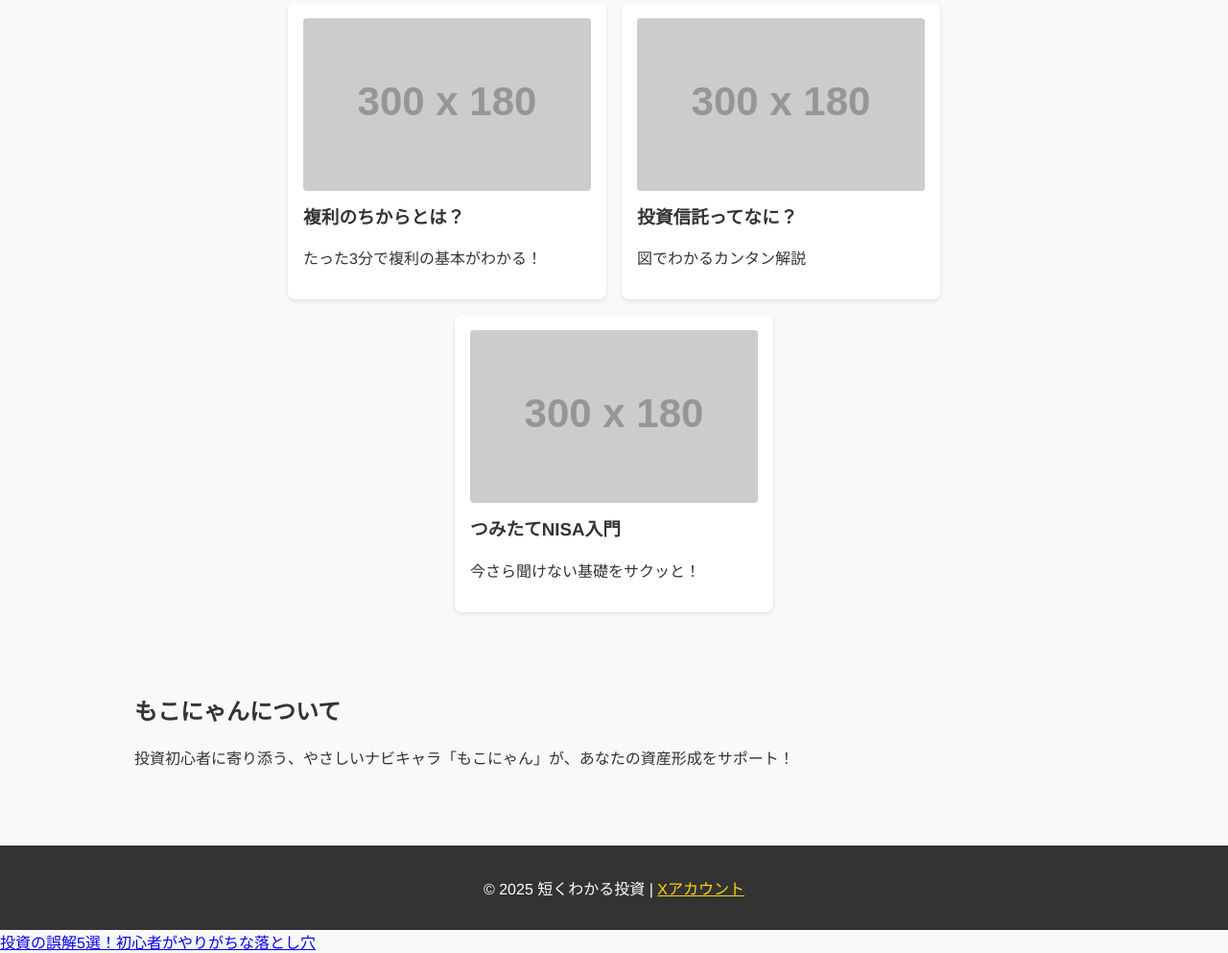
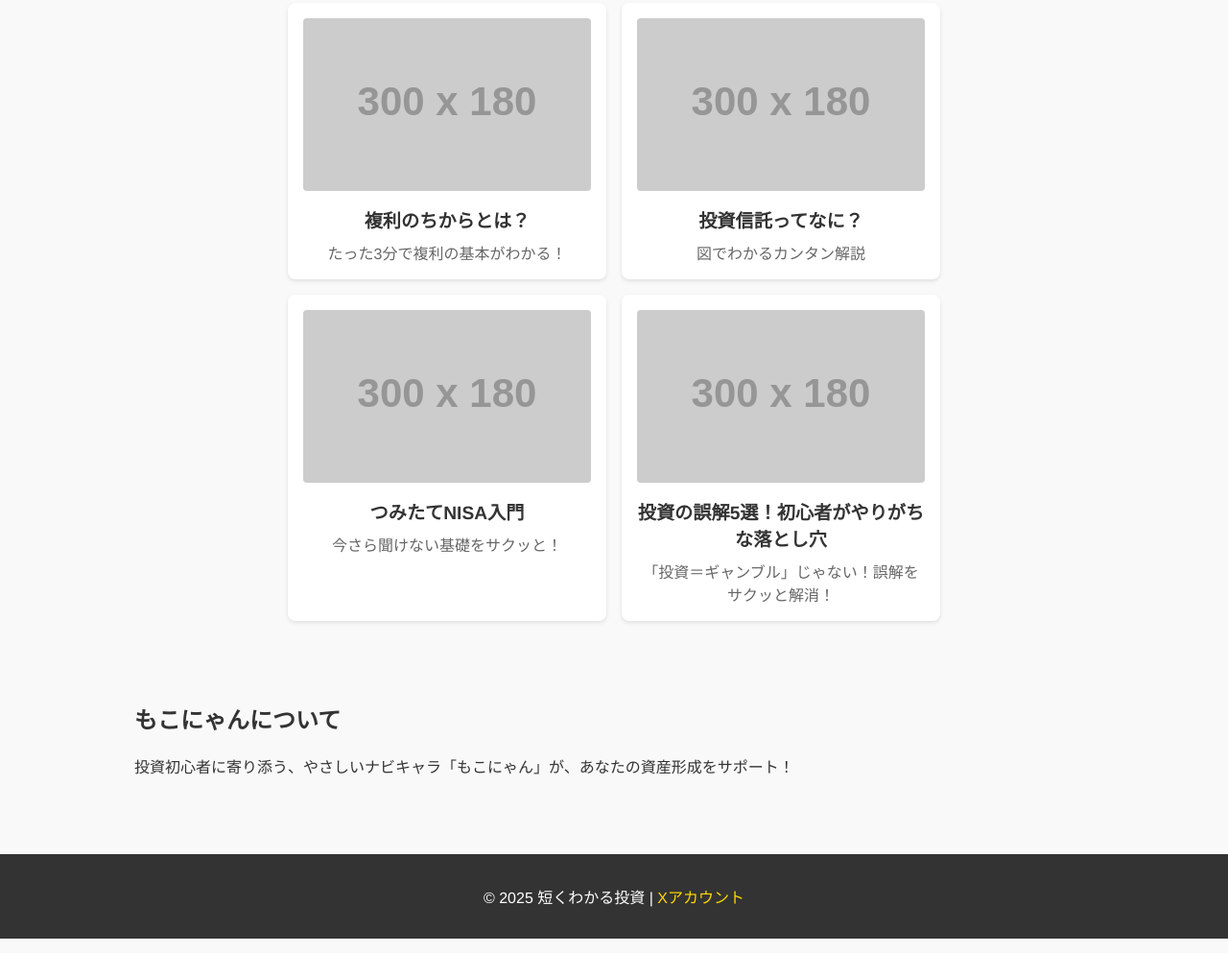
Before and after one commit to fukuritoushi/fukuritoushi.github.io, a plain HTML site: page index.html in a window 1280 px wide. Shown: the part 591-1584 px from the top of the page at 96% size. Drawn offline with Linux system fonts and the light colour scheme; placeholder pictures from the web are drawn by us.

Commit message:
index.html を更新

```diff
--- a/index.html
+++ b/index.html
@@ -1,4 +1,3 @@
-
 <!DOCTYPE html>
 <html lang="ja">
 <head>
@@ -42,6 +41,10 @@
       font-size: 1.8rem;
       margin-bottom: 1rem;
     }
+    .hero iframe {
+      border: none;
+      border-radius: 4px;
+    }
     .section {
       padding: 2rem;
       max-width: 1000px;
@@ -59,6 +62,7 @@
       border-radius: 8px;
       box-shadow: 0 2px 4px rgba(0,0,0,0.1);
       width: 300px;
+      text-align: center;
     }
     .card img {
       width: 100%;
@@ -66,7 +70,14 @@
       border-radius: 4px;
     }
     .card h3 {
-      margin-top: 0.5rem;
+      margin: 0.75rem 0 0.5rem;
+      font-size: 1.2rem;
+      color: #333;
+    }
+    .card p {
+      margin: 0;
+      font-size: 1rem;
+      color: #666;
     }
     footer {
       background: #333;
@@ -75,23 +86,30 @@
       padding: 1rem;
       margin-top: 2rem;
     }
+    footer a {
+      color: #ffd700;
+      text-decoration: none;
+    }
   </style>
 </head>
 <body>
   <header>
     <h1>短くわかる投資</h1>
   </header>
+
   <nav>
     <a href="#">ホーム</a>
     <a href="#">記事一覧</a>
     <a href="#">YouTube</a>
     <a href="#">プロフィール</a>
   </nav>
+
   <section class="hero">
     <h2>ようこそ！もこにゃんが教える投資の世界へ</h2>
     <p>初心者向けに、やさしく、短く、わかりやすく！</p>
-    <iframe width="320" height="180" src="https://www.youtube.com/embed/" frameborder="0" allowfullscreen></iframe>
+    <iframe width="320" height="180" src="https://www.youtube.com/embed/あなたの動画ID" allowfullscreen></iframe>
   </section>
+
   <section class="section">
     <h2>最新の記事</h2>
     <div class="cards">
@@ -110,15 +128,25 @@
         <h3>つみたてNISA入門</h3>
         <p>今さら聞けない基礎をサクッと！</p>
       </div>
+      <!-- ここから追加 -->
+      <div class="card">
+        <a href="toushi-misconceptions.html" style="text-decoration: none; color: inherit;">
+          <img src="https://via.placeholder.com/300x180" alt="投資の誤解5選！記事画像">
+          <h3>投資の誤解5選！初心者がやりがちな落とし穴</h3>
+          <p>「投資＝ギャンブル」じゃない！誤解をサクッと解消！</p>
+        </a>
+      </div>
+      <!-- ここまで追加 -->
     </div>
   </section>
+
   <section class="section">
     <h2>もこにゃんについて</h2>
     <p>投資初心者に寄り添う、やさしいナビキャラ「もこにゃん」が、あなたの資産形成をサポート！</p>
   </section>
+
   <footer>
-    <p>&copy; 2025 短くわかる投資 | <a href="#" style="color:#ffd700;">Xアカウント</a></p>
+    <p>&copy; 2025 短くわかる投資 | <a href="#">Xアカウント</a></p>
   </footer>
-  <a href="toushi-misconceptions.html">投資の誤解5選！初心者がやりがちな落とし穴</a>
 </body>
 </html>
```
